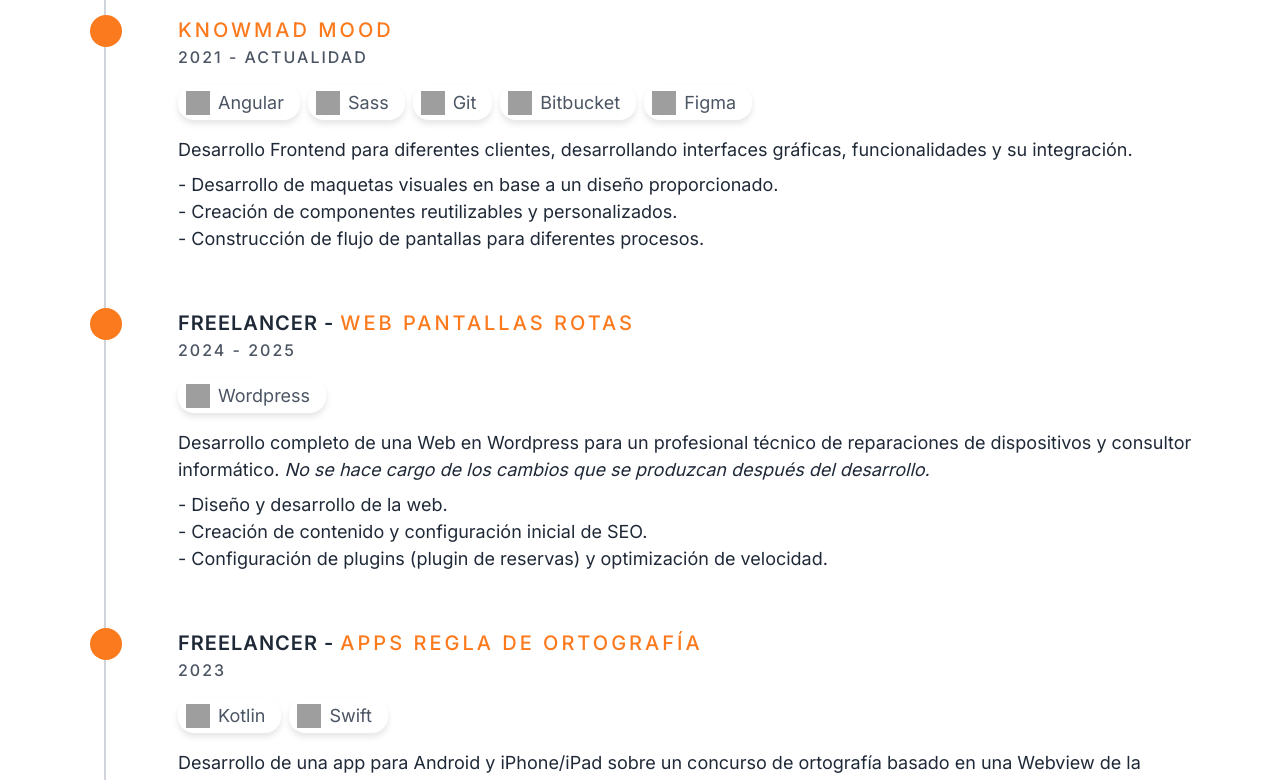
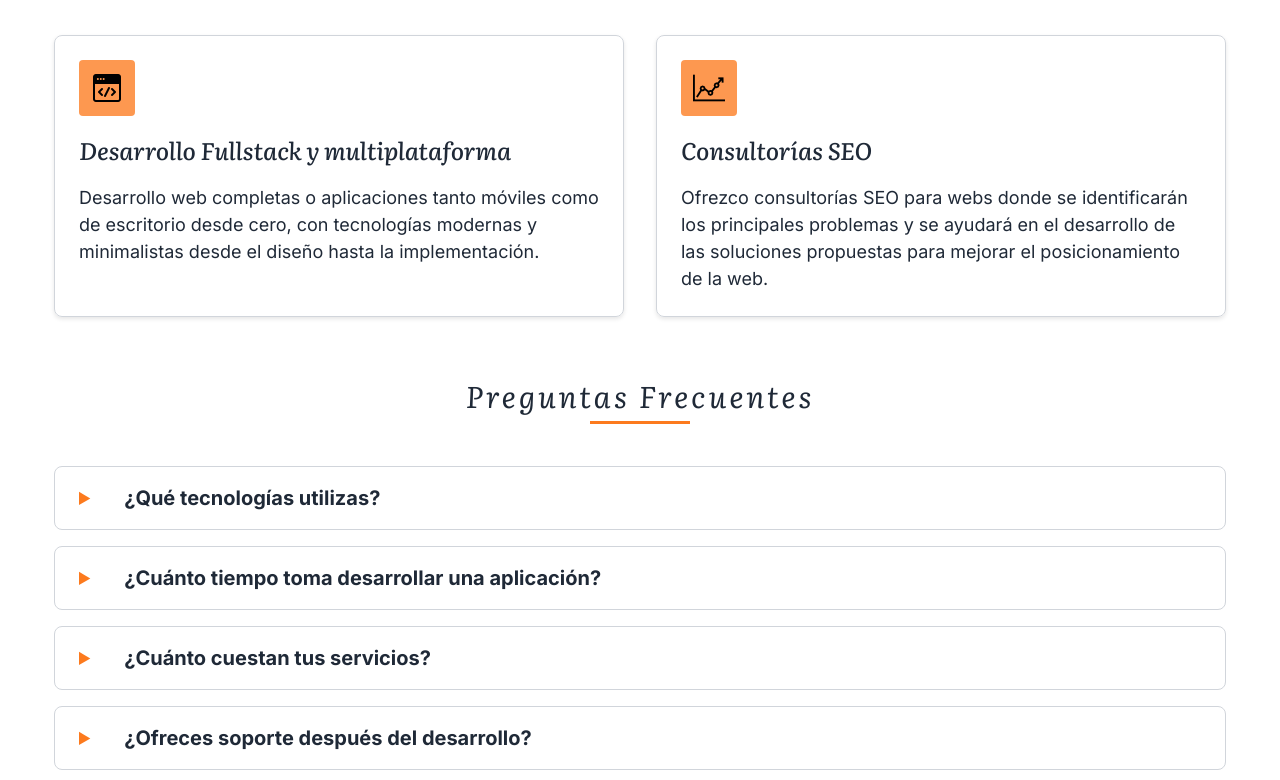
Before and after one commit to d4nld3v/portfolio, an Angular app: page / in a window 1280 px wide. Shown: the part 1280-2060 px from the top of the page. Built offline with nearby package versions, Linux system fonts and the light colour scheme; grey boxes are pictures that could not be loaded.

Commit message:
feat: add Services component and update layout; enhance styles and spacing for improved presentation

```diff
--- a/src/app/app.component.html
+++ b/src/app/app.component.html
@@ -185,49 +185,17 @@
     </ul>
   </section>
 
+  <app-services></app-services>
   <app-experience></app-experience>
 </main>
-<!--
-
-<main>
-  <section id="about" class="section">
-    <h2>Sobre mi <span class="title-decoration"></span></h2>
-    <p>Pasión por la digitalización de la sociedad</p>
-
-    <div class="section__content">
-      <img src="" alt="Imagen de Daniel Enriquez" />
-      <div class="section__information">
-        <p>Mi camino...</p>
-        <p>como desarrollo y el impacto que quiero tener</p>
-
-        <div class="section__extra">
-          <div class="extra__item">
-            <span class="extra__title">4</span>
-            <span>Años de experiencia</span>
-          </div>
-        </div>
-
-        <div class="section__rrss">linkedin , github</div>
-      </div>
-    </div>
-  </section>
-
-  <div class="section" id="skills">
-    <div class="d-flex justify-content-between">
-      <div>
-        <h3>Professional skills</h3>
-        <p>Tech stack</p>
-        <button>Contact me</button>
-      </div>
-      <div class="box">
-        <div class="box__item">angular</div>
-        <div class="box__item">react</div>
-        <div class="box__item">nodejs</div>
-        <div class="box__item">mongodb</div>
-        <div class="box__item">mysql</div>
-        <div class="box__item">wordpress</div>
-      </div>
-    </div>
-  </div>
-</main>
--->
+<footer>
+  <a
+    href="https://www.flaticon.es/iconos-gratis/desarrollador"
+    title="desarrollador iconos"
+    >Desarrollador iconos creados por HideMaru - Flaticon</a
+  ><a
+    href="https://www.flaticon.es/iconos-gratis/grafico"
+    title="gráfico iconos"
+    >Gráfico iconos creados por Freepik - Flaticon</a
+  >
+</footer>
--- a/src/app/app.component.ts
+++ b/src/app/app.component.ts
@@ -1,11 +1,12 @@
 import { Component } from '@angular/core';
 import { MenuComponent } from '@app/menu/menu.component';
 import { ExperienceComponent } from '@app/experience/experience.component';
+import { ServicesComponent } from './services/services.component';
 
 @Component({
   selector: 'app-root',
   standalone: true,
-  imports: [MenuComponent, ExperienceComponent],
+  imports: [MenuComponent, ExperienceComponent, ServicesComponent],
   templateUrl: './app.component.html',
 })
 export class AppComponent {
--- a/src/app/experience/experience.component.html
+++ b/src/app/experience/experience.component.html
@@ -1,4 +1,4 @@
-<section id="experience" class="mt-80 mb-80">
+<section id="experience" class="mt-100 mb-80">
   <h2>Experiencia & Proyectos <span class="line-decoration"></span></h2>
 
   <ul class="timelime">
@@ -75,7 +75,7 @@
     <li class="timeline__item">
       <div>
         <span class="timeline__item__name"
-          >Freelancer -
+          >Freelance -
           <a target="_blank" href="https://pantallarota.ct.ws" class="highlight"
             >Web Pantallas Rotas</a
           >
@@ -115,12 +115,12 @@
     <li class="timeline__item">
       <div>
         <span class="timeline__item__name"
-          >FREELANCER -
+          >Freelance -
           <a
             href="https://play.google.com/store/apps/details?id=com.reglasdeortografia.concurso&hl=es_419"
             class="highlight"
             target="_blank"
-            >Apps Regla de Ortografía</a
+            >Apps Concurso de Ortografía</a
           >
         </span>
         <span class="timeline__item__year">2023</span>
--- /dev/null
+++ b/src/app/services/services.component.html
@@ -0,0 +1,85 @@
+<div class="mt-100 mb-80" id="services">
+  <h2>Servicios <span class="line-decoration"></span></h2>
+  <div class="services__container">
+    <div class="services__item">
+      <div class="services__icon">
+        <img src="assets/dev.png" alt="Dev icon" />
+      </div>
+
+      <h3 class="service__title">Desarrollo Fullstack y multiplataforma</h3>
+      <p>
+        Desarrollo web completas o aplicaciones tanto móviles como de escritorio
+        desde cero, con tecnologías modernas y minimalistas desde el diseño
+        hasta la implementación.
+      </p>
+    </div>
+
+    <div class="services__item">
+      <div class="services__icon">
+        <img src="assets/grafico.png" alt="grafico icon" />
+      </div>
+      <h3 class="service__title">Consultorías SEO</h3>
+      <p>
+        Ofrezco consultorías SEO para webs donde se identificarán los
+        principales problemas y se ayudará en el desarrollo de las soluciones
+        propuestas para mejorar el posicionamiento de la web.
+      </p>
+    </div>
+  </div>
+  <h2 class="h3 mt-56 mb-48">Preguntas Frecuentes</h2>
+  <div class="services__asks">
+    <details>
+      <summary><strong>¿Qué tecnologías utilizas?</strong></summary>
+      <p>
+        Utilizo una variedad de tecnologías modernas como
+        <strong>Angular</strong>, <strong>NodeJS</strong>, <strong>Bun</strong>,
+        <strong>C#</strong> y para aplicaciones móviles y multiplataforma con
+        <strong>C#</strong>.
+      </p>
+    </details>
+    <details>
+      <summary>
+        <strong>¿Cuánto tiempo toma desarrollar una aplicación?</strong>
+      </summary>
+      <p>
+        El tiempo de desarrollo depende de la complejidad del proyecto, pero
+        generalmente toma entre <strong>1 a 3 meses</strong>.
+      </p>
+    </details>
+    <details>
+      <summary>
+        <strong>¿Cuánto cuestan tus servicios?</strong>
+      </summary>
+      <p>
+        El costo de mis servicios varía dependiendo de las condiciones del
+        proyecto y la forma de pago preferida. Para obtener una cotización
+        personalizada, por favor <a href="#">contáctame</a> con los detalles de
+        tu proyecto.
+      </p>
+    </details>
+
+    <details>
+      <summary>
+        <strong>¿Ofreces soporte después del desarrollo?</strong>
+      </summary>
+      <p>
+        Sí, ofrezco soporte y mantenimiento continuo si se desea para asegurar
+        que tu aplicación funcione sin problemas.
+      </p>
+    </details>
+
+    <details>
+      <summary>
+        <strong>¿Ofreces apoyo para desarrollos en curso?</strong>
+      </summary>
+      <p>
+        También ofrezco apoyo para desarrollos en curso optimizando el trabajo
+        en equipo.
+      </p>
+    </details>
+  </div>
+
+  <div class="d-flex justify-content-center mt-56">
+    <button>Más información</button>
+  </div>
+</div>
--- /dev/null
+++ b/src/app/services/services.component.ts
@@ -0,0 +1,9 @@
+import { ChangeDetectionStrategy, Component } from '@angular/core';
+
+@Component({
+  selector: 'app-services',
+  imports: [],
+  templateUrl: './services.component.html',
+  changeDetection: ChangeDetectionStrategy.OnPush,
+})
+export class ServicesComponent {}
--- a/src/styles.scss
+++ b/src/styles.scss
@@ -30,7 +30,7 @@ h2 {
   letter-spacing: 3px;
   font-weight: 400;
   color: $black-muted;
-  margin-bottom: 40px;
+  margin-bottom: 56px;
 
   .line-decoration {
     display: block;
@@ -211,3 +211,98 @@ button {
     }
   }
 }
+.services__container {
+  display: grid;
+  grid-template-columns: repeat(2, minmax(300px, 1fr));
+  gap: 32px;
+  margin-top: 56px;
+
+  .services__item {
+    display: flex;
+    flex-direction: column;
+    gap: 16px;
+    padding: 24px;
+    border-radius: 8px;
+    box-shadow: 0 2px 4px rgba(0, 0, 0, 0.1);
+    backdrop-filter: blur(10px);
+    border: 1px solid $gray-light;
+  }
+
+  .services__icon {
+    width: 56px;
+    height: 56px;
+    padding: 2px;
+    border-radius: 4px;
+    background-color: lighten($color-primary, 10%);
+    display: flex;
+    align-items: center;
+    justify-content: center;
+
+    img {
+      width: 32px;
+      height: 32px;
+    }
+  }
+}
+
+.service__title,
+.h3 {
+  font-size: 24px;
+  font-family: $heading-family;
+  font-weight: 500;
+  color: $black;
+  font-style: italic;
+}
+
+.h3 {
+  text-transform: none;
+  font-weight: 400;
+  font-size: 30px;
+  justify-content: center;
+  position: relative;
+
+  &::after {
+    content: "";
+    position: absolute;
+    display: block;
+    width: 100px;
+    height: 3px;
+    background-color: $color-primary;
+    bottom: -6px;
+    left: auto;
+    right: auto;
+  }
+}
+.services__asks {
+  display: flex;
+  flex-direction: column;
+  gap: 16px;
+  details {
+    padding: 16px 24px;
+    cursor: pointer;
+    border: 1px solid $gray-light;
+    border-radius: 8px;
+
+    summary {
+      font-size: 20px;
+
+      strong {
+        margin-left: 24px;
+      }
+
+      &::marker {
+        color: $color-primary;
+      }
+    }
+
+    p {
+      margin-top: 16px;
+      font-size: 18px;
+      padding-left: 47px;
+    }
+    a {
+      color: $color-primary;
+      cursor: pointer;
+    }
+  }
+}
--- a/src/styles/_utilities.scss
+++ b/src/styles/_utilities.scss
@@ -4,6 +4,10 @@
 
 .d-flex {
   display: flex !important;
+}
+
+.justify-content-center {
+  justify-content: center !important;
 }
 
 .gap-8 {
@@ -36,6 +40,10 @@
 .mt-8 {
   margin-top: 8px !important;
 }
+.mb-8 {
+  margin-bottom: 8px !important;
+}
+
 .mt-32 {
   margin-top: 32px !important;
 }
@@ -51,6 +59,9 @@
 .mt-80 {
   margin-top: 80px !important;
 }
+.mt-100 {
+  margin-top: 100px !important;
+}
 
 .mb-80 {
   margin-bottom: 80px !important;
```
Also changed, not shown: src/assets/dev.png (added), src/assets/grafico.png (added).
